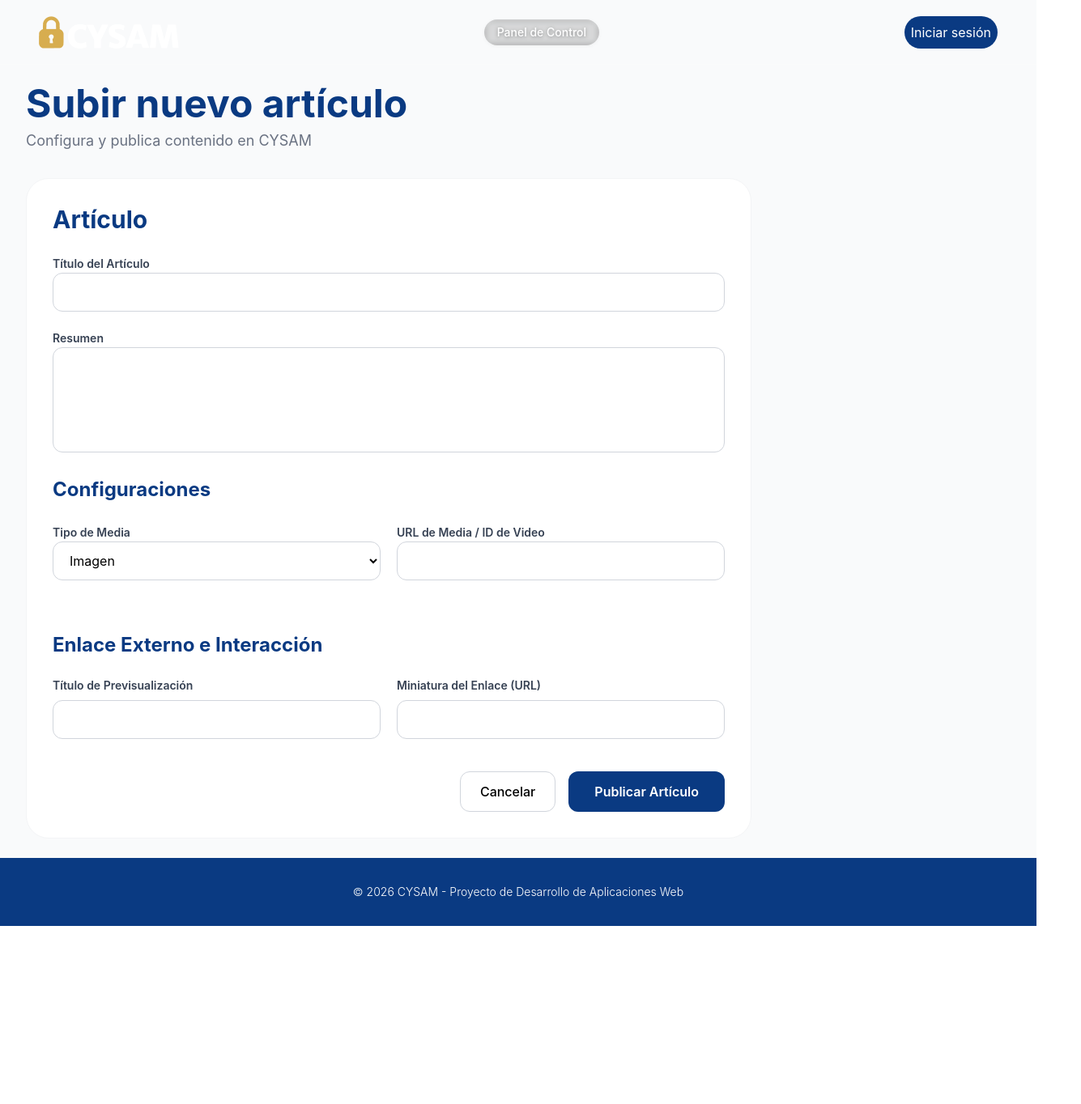
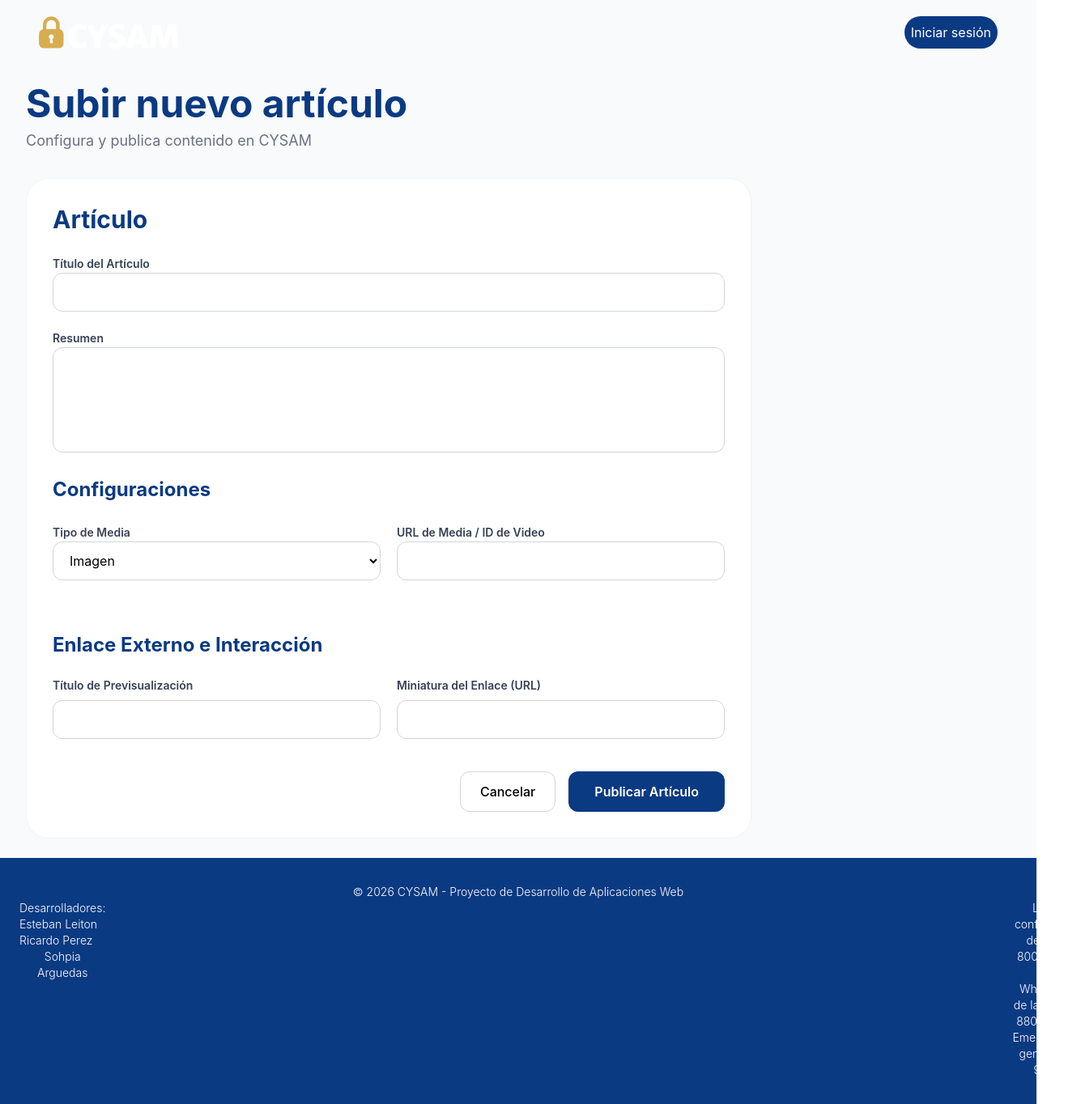
Before and after one commit to sohpiaarguedas/CYSAM, a React (Vite) app: page /crear in a window 1280 px wide. Shown: the whole page at 81% size, 1335 px wide, since content can reach past the window. Before the commit the page ends 1144 px from the top, so only its background shows below. Built offline with nearby package versions, Linux system fonts and the light colour scheme; no server answers.

Commit message:
Se agrego información al footer

```diff
--- a/src/layouts/MainLayout.tsx
+++ b/src/layouts/MainLayout.tsx
@@ -31,9 +31,7 @@ export const MainLayout = ({ children }: MainLayoutProps) => {
         </div>
 
 
-        <div className="text-sm font-medium text-white drop-shadow-[0_1px_2px_rgba(0,0,0,0.4)] bg-black/10 px-4 py-1.5 rounded-full backdrop-blur-xs">
-          Panel de Control
-        </div>
+
 
         <div className='flex items-center gap-3'>
           {!token && (
@@ -63,6 +61,23 @@ export const MainLayout = ({ children }: MainLayoutProps) => {
 
       <footer className="bg-cysam-blue text-white py-8 px-6 text-center text-sm font-light mt-auto z-10">
         <p>© 2026 CYSAM - Proyecto de Desarrollo de Aplicaciones Web</p>
+
+        <div className='flex gap-280'>
+
+        <div className="flex flex-col items-start">
+          <p>Desarrolladores:</p>
+          <p>Esteban Leiton</p>
+          <p>Ricardo Perez</p>
+          <p>Sohpia Arguedas</p>
+        </div>
+
+        <div className="flex flex-col items-end">
+          <p>Línea confidencial del OIJ: 800-8000-645</p>
+          <p>WhatsApp de la Policía: 8800-0645</p>
+          <p>Emergencias generales: 9-1-1</p>
+        </div>
+        </div>
+
       </footer>
 
     </div>
```
